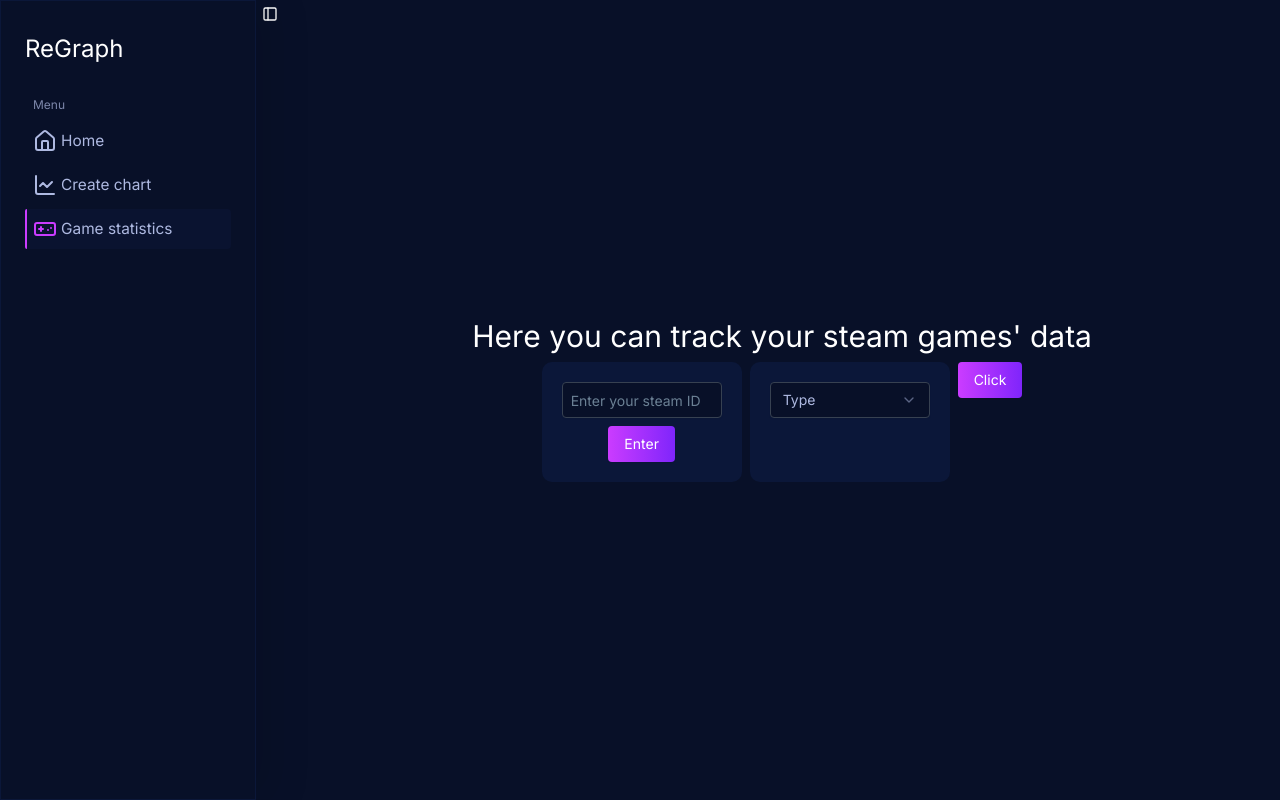
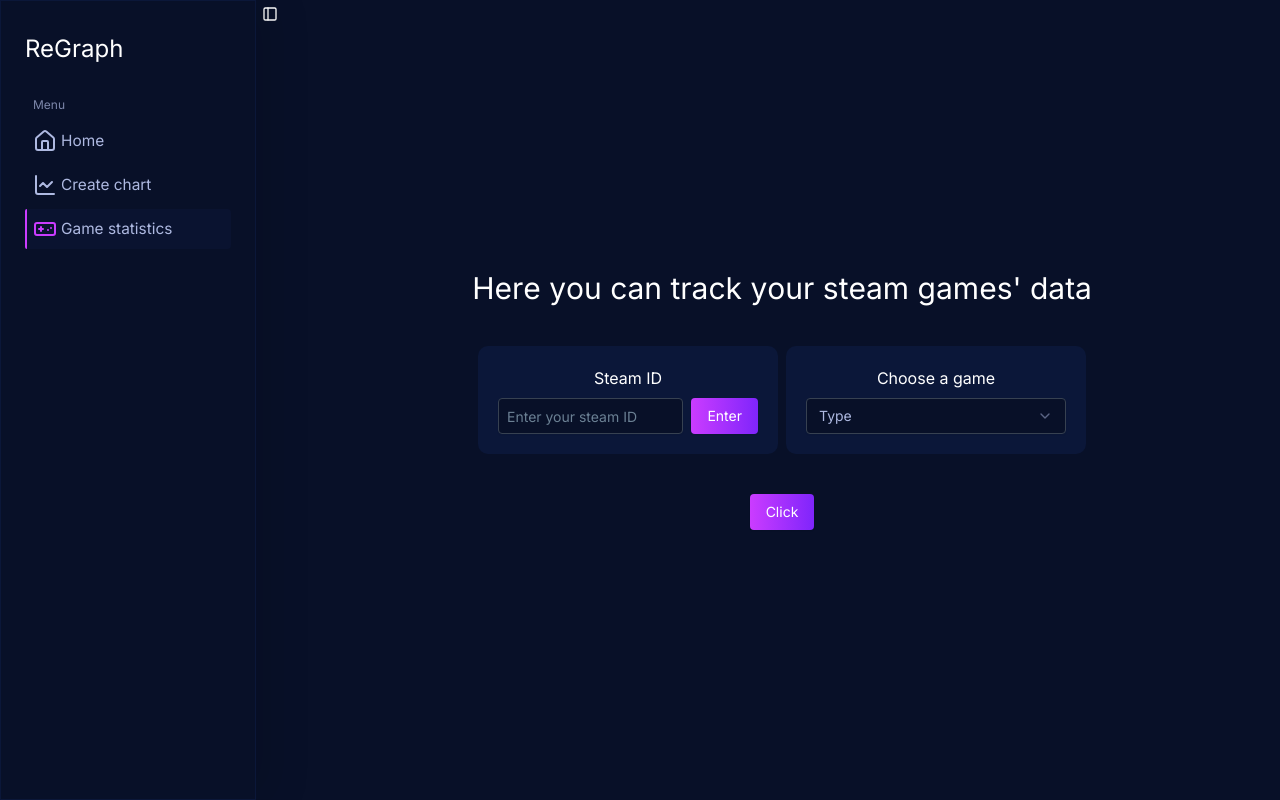
Before and after one commit to Nasrul1221/ReGraph, a React (Vite) app: page /gameStatistics in a window 1280 px wide. Built offline with nearby package versions, Linux system fonts and the light colour scheme.

Commit message:
Refactor GameStatistics and Dashboard components to use userSteamData; implement new CardForm component; update API endpoint for fetching game stats

```diff
--- a/src/charts/templates/column.js
+++ b/src/charts/templates/column.js
@@ -19,7 +19,7 @@ export const column = {
       borderColor: "hsl(227.1 45.9% 78.2%)"
     },
     xaxis: {
-      categories: [1991, 1992, 1993, 1994, 1995, 1996, 1997, 1998, 1999],
+      categories: [],
       labels: {
         style: {
           colors: 'hsl(227.1 45.9% 78.2%)'
@@ -35,9 +35,7 @@ export const column = {
     }
   },
   series: [
-    {
-      data: [30, 40, 45, 50, 49, 60, 70, 91],
-    },
+
   ],
   height: 350,
   width: 700,
--- /dev/null
+++ b/src/components/CardForm.jsx
@@ -0,0 +1,10 @@
+import React from 'react';
+import { cn } from '@/lib/utils';
+
+export default function CardForm({ children, className, props }) {
+  return (
+    <form {...props} className={cn(className, 'p-5 rounded-[10px] bg-secondary')}>
+      {children}
+    </form>
+  );
+}
--- a/src/features/CreateChart/createForm/components/StrokeCheckBox.jsx
+++ /dev/null
@@ -1,3 +0,0 @@
-export default function StrokeCheckBox() {
-  return <div></div>;
-}
--- a/src/features/GameStatistics/Dashboard/Dashboard.jsx
+++ b/src/features/GameStatistics/Dashboard/Dashboard.jsx
@@ -1,8 +1,38 @@
-import { useAtom } from 'jotai';
-import { steamDataJotai } from '../stores/steamData.jotai';
+import Chart from 'react-apexcharts';
+import * as chartTemplates from '../../../charts/templates';
 
 export default function Dashboard() {
-  const [steamData] = useAtom(steamDataJotai);
+  const gameStats = JSON.parse(localStorage.getItem('gameStats'));
+  let colChart = chartTemplates['column'];
 
-  return <p>{steamData.steamID}</p>;
+  const seriesData = gameStats.response.games.map((item) =>
+    (item.playtime_forever / 60).toFixed(1)
+  );
+  const categories = gameStats.response.games.map((item) => item.name);
+
+  console.log(seriesData, categories);
+
+  colChart = {
+    ...colChart,
+    options: {
+      ...colChart.options,
+      xaxis: {
+        ...colChart.options.xaxis,
+        categories: categories,
+      },
+    },
+    series: [...colChart.series, { data: seriesData }],
+  };
+
+  return (
+    <div>
+      <Chart
+        options={colChart.options}
+        series={colChart.series}
+        type="bar"
+        height={colChart.height}
+        width={colChart.width}
+      />
+    </div>
+  );
 }
--- a/src/features/GameStatistics/stores/steamData.jotai.jsx
+++ b/src/features/GameStatistics/stores/userSteamData.jotai.jsx
@@ -1,6 +1,6 @@
 import { atom } from 'jotai';
 
-export const steamDataJotai = atom({
+export const userSteamDataJotai = atom({
   steamID: null,
   appID: null,
 });
--- a/src/features/GameStatistics/userNameForm/components/UserSteamGameForm.jsx
+++ b/src/features/GameStatistics/userNameForm/components/UserSteamGameForm.jsx
@@ -3,8 +3,9 @@ import React from 'react';
 
 // JOTAI
 import { useAtom } from 'jotai';
-import { steamDataJotai } from '../../stores/steamData.jotai';
-import Card from '@/components/Card';
+import { userSteamDataJotai } from '../../stores/userSteamData.jotai';
+import CardForm from '@/components/CardForm';
+import { Label } from '@radix-ui/react-label';
 
 const obj = [
   {
@@ -18,13 +19,14 @@ const obj = [
 ];
 
 export default function UserSteamGameForm() {
-  const [, setSteamData] = useAtom(steamDataJotai);
+  const [, setUserSteamData] = useAtom(userSteamDataJotai);
   const handleChange = (value) => {
-    setSteamData((prev) => ({ ...prev, appID: value }));
+    setUserSteamData((prev) => ({ ...prev, appID: value }));
   };
   return (
-    <Card className="w-[200px]">
-      <MySelect object={obj} handleChange={handleChange} />
-    </Card>
+    <CardForm className="w-[300px] flex flex-col items-center gap-y-2">
+      <Label htmlFor="game">Choose a game</Label>
+      <MySelect object={obj} handleChange={handleChange} id="game" />
+    </CardForm>
   );
 }
--- a/src/features/GameStatistics/userNameForm/components/userSteamIdForm.jsx
+++ b/src/features/GameStatistics/userNameForm/components/userSteamIdForm.jsx
@@ -1,17 +1,18 @@
 // Components
 import AnimatedButton from '@/components/AnimatedButton';
-import Card from '@/components/Card';
+import CardForm from '@/components/CardForm';
 import MyInput from '@/components/MyInput';
 
 // Stores && Jotai
-import { steamDataJotai } from '../../stores/steamData.jotai';
+import { userSteamDataJotai } from '../../stores/userSteamData.jotai';
 import { useAtom } from 'jotai';
 
 // React
 import { useState } from 'react';
+import { Label } from '@radix-ui/react-label';
 
 export default function UserNameSteamIdForm() {
-  const [, setSteamData] = useAtom(steamDataJotai);
+  const [, setUserSteamData] = useAtom(userSteamDataJotai);
   const [inputValue, setInputValue] = useState('');
   const steamIDD = '76561199401515463';
 
@@ -21,7 +22,7 @@ export default function UserNameSteamIdForm() {
     //   `http://localhost:3000/steam/userstats?steamid=${inputValue}&appid=730`
     // );
     // const data = await response.json();
-    setSteamData((prev) => ({
+    setUserSteamData((prev) => ({
       ...prev,
       steamID: inputValue,
     }));
@@ -34,11 +35,23 @@ export default function UserNameSteamIdForm() {
   };
 
   return (
-    <Card className="flex flex-col items-center gap-y-2 w-[200px]">
-      <MyInput onChange={handleChange} value={inputValue} placeholder="Enter your steam ID" />
-      <AnimatedButton variant="linearGradient" onClick={handleClick}>
-        Enter
-      </AnimatedButton>
-    </Card>
+    <CardForm className="flex flex-col items-center gap-y-2 w-[300px]">
+      <Label htmlFor="steamID">Steam ID</Label>
+      <div className="flex gap-x-2">
+        <MyInput
+          onChange={handleChange}
+          value={inputValue}
+          placeholder="Enter your steam ID"
+          required
+          autoComplete="on"
+          type="text"
+          id="steamID"
+          name="steam-id"
+        />
+        <AnimatedButton variant="linearGradient" onClick={handleClick} type="button">
+          Enter
+        </AnimatedButton>
+      </div>
+    </CardForm>
   );
 }
--- a/src/hooks/useAddToStorage.jsx
+++ /dev/null
@@ -1,19 +0,0 @@
-// React && State
-import { useAtom } from 'jotai';
-import { chartDataAtom } from '@/stores/dataCharts.jotai';
-import { chartsStorageAtom } from '@/stores/chartsStorage.jotai';
-
-export function useAddToStorage() {
-  const [chartData] = useAtom(chartDataAtom);
-  const [, setChartStorage] = useAtom(chartsStorageAtom);
-
-  const fun = () => {
-    setChartStorage((prev) => {
-      const updated = [...prev, chartData];
-
-      return updated;
-    });
-  };
-
-  return fun;
-}
--- a/src/pages/CreatePage.jsx
+++ b/src/pages/CreatePage.jsx
@@ -12,9 +12,6 @@ import SubForm from '../features/CreateChart/subForm/components/SubForm';
 import { useAtom } from 'jotai';
 import { useEffect } from 'react';
 
-// Hooks
-import { useAddToStorage } from '../hooks/useAddToStorage';
-
 // Stores
 import { typeChartAtom } from '../stores/typeCharts.jotai';
 import { chartDataAtom } from '../stores/dataCharts.jotai';
@@ -25,7 +22,6 @@ import { Button } from '../components/ui/button';
 export default function CreatePage() {
   const [chartData] = useAtom(chartDataAtom);
   const [typeChart] = useAtom(typeChartAtom);
-  const handleClick = useAddToStorage();
 
   useEffect(() => {
     console.log(chartData);
@@ -46,7 +42,6 @@ export default function CreatePage() {
               width={chartData.width}
               type={`${chartData.options.chart.type || 'line'}`}
             />
-            <Button onClick={handleClick}>Save</Button>
           </Card>
         )}
       </div>
--- a/src/pages/GameStatistics.jsx
+++ b/src/pages/GameStatistics.jsx
@@ -7,19 +7,19 @@ import Loader from '@/components/ui/loader';
 
 // JOTAI
 import { useAtom } from 'jotai';
-import { steamDataJotai } from '@/features/GameStatistics/stores/steamData.jotai';
+import { userSteamDataJotai } from '@/features/GameStatistics/stores/userSteamData.jotai';
 
 // Framer motion
 import { motion } from 'framer-motion';
 import { useState } from 'react';
 
 export default function GameStatistics() {
-  const [steamData] = useAtom(steamDataJotai);
+  const [userSteamData] = useAtom(userSteamDataJotai);
   const [isActive, setIsActive] = useState(false);
   const [load, setLoad] = useState(false);
 
   const handleClick = async () => {
-    if (!steamData.steamID || !steamData.appID) {
+    if (!userSteamData.steamID || !userSteamData.appID) {
       console.log('1');
       return;
     }
@@ -27,12 +27,13 @@ export default function GameStatistics() {
     try {
       setLoad(true);
       const response = await fetch(
-        `http://localhost:3000/steam/userstats?steamid=${steamData.steamID}&appid=${steamData.appID}`
+        `http://localhost:3000/steam/gamestats?steamid=${userSteamData.steamID}`
       );
 
       const data = await response.json();
-      console.log(data);
       setIsActive((prev) => !prev);
+
+      localStorage.setItem('gameStats', JSON.stringify(data));
 
       setLoad(false);
     } catch (error) {
@@ -49,7 +50,7 @@ export default function GameStatistics() {
           {isActive ? (
             <Dashboard />
           ) : (
-            <section className="p-10 flex flex-col items-center m-auto gap-2">
+            <section className="p-10 flex flex-col items-center m-auto gap-y-10">
               <motion.div variants={container} initial="hidden" animate="visible" className="flex">
                 {"Here you can track your steam games' data".split('').map((char, index) => (
                   <motion.span key={index} variants={child} className="text-3xl">
@@ -60,8 +61,8 @@ export default function GameStatistics() {
               <div className="flex gap-x-2">
                 <UserNameSteamIdForm />
                 <UserSteamGameForm />
-                <AnimatedButton onClick={handleClick}>Click</AnimatedButton>
               </div>
+              <AnimatedButton onClick={handleClick}>Click</AnimatedButton>
             </section>
           )}
         </div>
--- a/src/server.js
+++ b/src/server.js
@@ -7,16 +7,16 @@ const PORT = 3000
 
 app.use(cors())
 
-app.get('/steam/userstats', async (req, res) => {
-    const {steamid, appid} = req.query
+app.get('/steam/gamestats', async (req, res) => {
+    const {steamid} = req.query
     const apiKey = '1F748B134FB6633E90F3296D31FB0540'
 
-    if (!steamid || !appid) {
+    if (!steamid) {
         return res.status(400).json({ error: 'Missing steamid or appid' })
     }
 
     try {
-        const response = await fetch(`https://api.steampowered.com/ISteamUserStats/GetUserStatsForGame/v0002/?appid=${appid}&key=${apiKey}&steamid=${steamid}`)
+        const response = await fetch(`http://api.steampowered.com/IPlayerService/GetRecentlyPlayedGames/v0001/?key=${apiKey}&steamid=${steamid}&format=json`)
 
         const data = await response.json()
 
```
